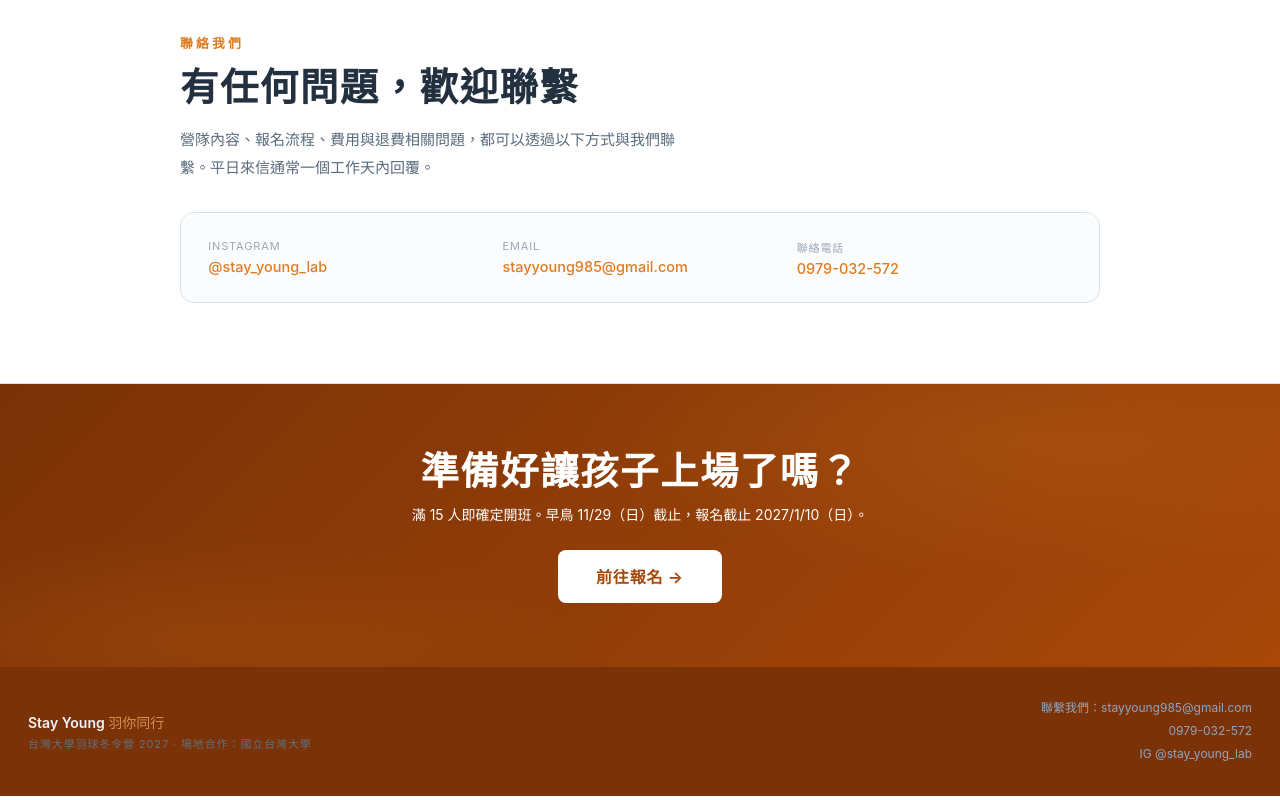
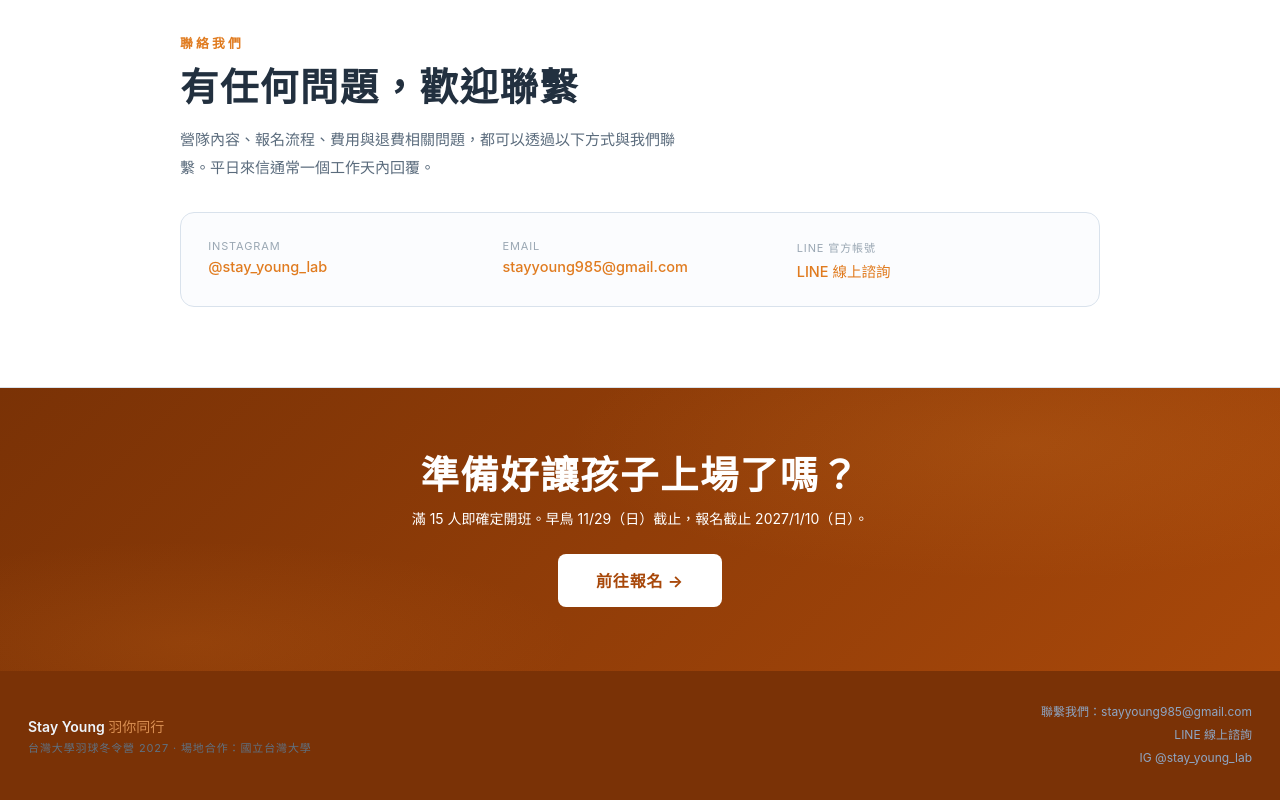
Before and after one commit to Ryan1109-d/badminton-camp, a plain HTML site: page index.html in a window 1280 px wide. Shown: the part 6153-6953 px from the top of the page. Drawn offline with Linux system fonts and the light colour scheme.

Commit message:
feat: 對外聯絡電話改為 LINE 官方帳號
Ryan 2026-11-26 決定：對外不再公開個人手機號碼（個資），
改導到 LINE 官方帳號 https://lin.ee/74XmVvJ，email 保留。

- 聯絡我們區塊「聯絡電話」列 → 「LINE 官方帳號／LINE 線上諮詢」連結（target=_blank, rel=noopener）
- 頁尾電話 → 同一個連結
- 移除先前預留的 LINE 區塊註解（如有）
- JSON-LD 的 telephone 欄位移除（如有）

Co-Authored-By: Claude Opus 5 <noreply@anthropic.com>

```diff
--- a/index.html
+++ b/index.html
@@ -628,15 +628,9 @@ footer{background:var(--navy-deep);padding:1.9rem 1.75rem;display:flex;justify-c
         <div class="ci-val"><a href="mailto:stayyoung985@gmail.com">stayyoung985@gmail.com</a></div>
       </div>
       <div>
-        <div class="ci-label">聯絡電話</div>
-        <div class="ci-val"><a href="tel:0979032572">0979-032-572</a></div>
+        <div class="ci-label">LINE 官方帳號</div>
+        <div class="ci-val"><a href="https://lin.ee/74XmVvJ" target="_blank" rel="noopener">LINE 線上諮詢</a></div>
       </div>
-      <!-- LINE 官方帳號開通後，在這裡補一組（Ryan 還沒決定開不開）：
-      <div>
-        <div class="ci-label">LINE</div>
-        <div class="ci-val"><a href="https://lin.ee/XXXXXXX" target="_blank" rel="noopener">@stayyoung</a></div>
-      </div>
-      -->
     </div>
   </div>
 </section>
@@ -660,7 +654,7 @@ footer{background:var(--navy-deep);padding:1.9rem 1.75rem;display:flex;justify-c
     <div class="fs">台灣大學羽球冬令營 2027 · 場地合作：國立台灣大學</div>
   </div>
   <div class="fi2">
-    聯繫我們：stayyoung985@gmail.com<br>0979-032-572<br>
+    聯繫我們：stayyoung985@gmail.com<br><a href="https://lin.ee/74XmVvJ" target="_blank" rel="noopener" style="color:inherit">LINE 線上諮詢</a><br>
     IG <a href="https://www.instagram.com/stay_young_lab/" target="_blank" rel="noopener" style="color:inherit">@stay_young_lab</a>
   </div>
 </footer>
```
Also changed, not shown: 1 other file.
